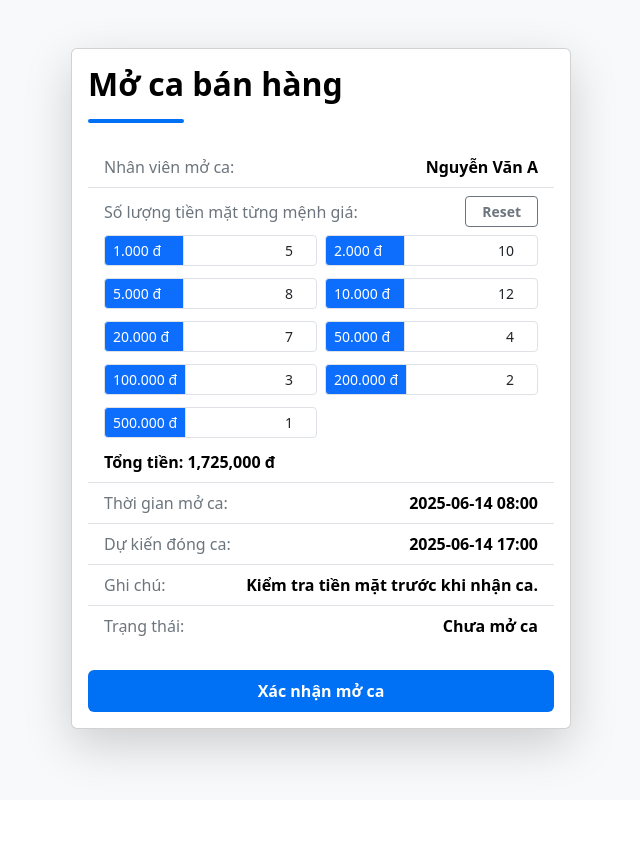
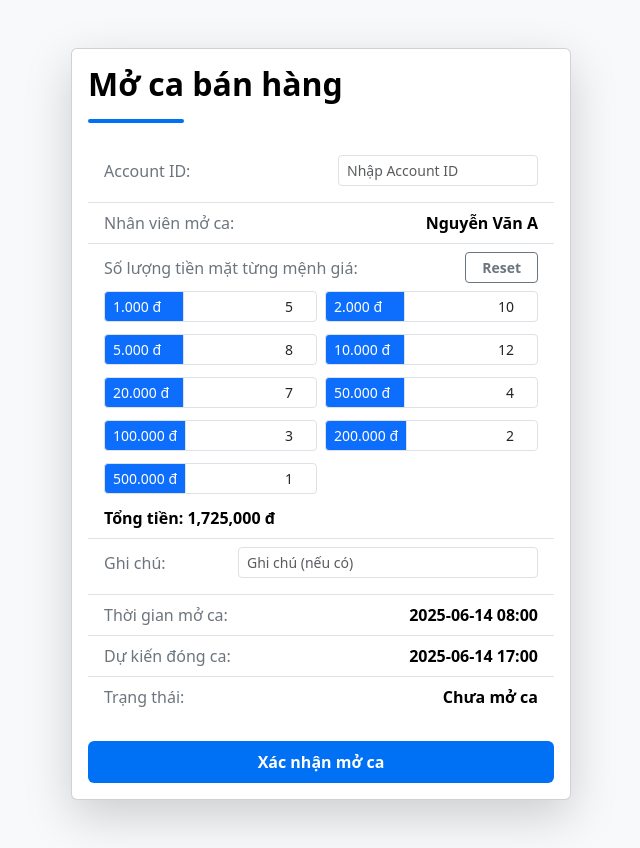
Before and after one commit to quanpdhe170415/SEP490-G82-SP25, a React (Create React App) app in the folder Front-end/: page /openshift in a window 1280 px wide. Shown: the whole page, without its empty margins (319-959 px from the left). Before the commit the page ends 800 px from the top, so only its background shows below. Built offline with nearby package versions, Linux system fonts and the light colour scheme.

Commit message:
Update OpenShift.jsx

```diff
--- a/Front-end/src/components/OpenShift.jsx
+++ b/Front-end/src/components/OpenShift.jsx
@@ -13,6 +13,7 @@ const denominations = [
   { value: 500000, label: "500.000" },
 ];
 
+// Fake data để test FE
 const previousShiftCash = {
   1000: 5,
   2000: 10,
@@ -25,7 +26,6 @@ const previousShiftCash = {
   500000: 1,
 };
 
-// Giả lập dữ liệu ca làm việc
 const shiftData = {
   employeeName: "Nguyễn Văn A",
   receivedCash: 2000000,
@@ -37,21 +37,77 @@ const shiftData = {
 
 export default function OpenShift() {
   const [cashDetail, setCashDetail] = useState({ ...previousShiftCash });
+  const [loading, setLoading] = useState(false);
+  const [message, setMessage] = useState("");
+  const [error, setError] = useState("");
+  const [accountId, setAccountId] = useState("");
+  const [notes, setNotes] = useState("");
 
   const totalCash = Object.entries(cashDetail).reduce(
     (sum, [denom, qty]) => sum + Number(denom) * Number(qty),
     0
   );
 
+  // Chuyển cashDetail object thành mảng denominations đúng định dạng backend yêu cầu
+  const getDenominationsArray = () => {
+    return denominations
+      .map((d) => ({
+        denomination_value: d.value,
+        count: Number(cashDetail[d.value]) || 0,
+      }))
+      .filter((item) => item.count > 0); // chỉ gửi các mệnh giá có số lượng > 0
+  };
+
   const handleChange = (value, input) => {
     let qty = input;
     if (qty === "" || qty === null) qty = 0;
-    if (!/^[0-9]*$/.test(qty)) return; // chỉ cho phép số
+    if (!/^[0-9]*$/.test(qty)) return;
     setCashDetail((prev) => ({ ...prev, [value]: Number(qty) }));
   };
 
   const handleReset = () => {
     setCashDetail({ ...previousShiftCash });
+  };
+
+  const handleOpenShift = async () => {
+    setLoading(true);
+    setMessage("");
+    setError("");
+    try {
+      const denominationsArr = getDenominationsArray();
+      if (!accountId) {
+        setError("Vui lòng nhập Account ID");
+        setLoading(false);
+        return;
+      }
+      if (denominationsArr.length === 0) {
+        setError("Vui lòng nhập số lượng mệnh giá tiền mặt");
+        setLoading(false);
+        return;
+      }
+      const payload = {
+        account_id: accountId,
+        initial_cash_amount: totalCash,
+        notes,
+        denominations: denominationsArr,
+      };
+      const res = await fetch("http://localhost:9999/api/shift/openshift", {
+        method: "POST",
+        headers: {
+          "Content-Type": "application/json",
+        },
+        body: JSON.stringify(payload),
+      });
+      if (!res.ok) {
+        const err = await res.json();
+        throw new Error(err.message || "Mở ca thất bại");
+      }
+      setMessage("Mở ca thành công!");
+    } catch (err) {
+      setError(err.message || "Có lỗi xảy ra khi mở ca");
+    } finally {
+      setLoading(false);
+    }
   };
 
   return (
@@ -61,7 +117,22 @@ export default function OpenShift() {
           <div className="card-body">
             <h2 className="card-title mb-3 fw-bold text-black">Mở ca bán hàng</h2>
             <div className="mb-4" style={{ height: 4, width: 96, background: '#0070f4', borderRadius: 4 }}></div>
+            {message && <div className="alert alert-success">{message}</div>}
+            {error && <div className="alert alert-danger">{error}</div>}
             <ul className="list-group list-group-flush mb-4">
+              <li className="list-group-item bg-white">
+                <div className="mb-2 text-secondary d-flex justify-content-between align-items-center">
+                  <span>Account ID:</span>
+                  <input
+                    type="text"
+                    className="form-control form-control-sm ms-2"
+                    style={{ maxWidth: 200 }}
+                    value={accountId}
+                    onChange={e => setAccountId(e.target.value)}
+                    placeholder="Nhập Account ID"
+                  />
+                </div>
+              </li>
               <li className="list-group-item d-flex justify-content-between align-items-center bg-white">
                 <span className="text-secondary">Nhân viên mở ca:</span>
                 <span className="fw-semibold text-black">{shiftData.employeeName}</span>
@@ -92,6 +163,19 @@ export default function OpenShift() {
                 </div>
                 <div className="mt-2 fw-bold text-black">Tổng tiền: {totalCash.toLocaleString()} đ</div>
               </li>
+              <li className="list-group-item bg-white">
+                <div className="mb-2 text-secondary d-flex justify-content-between align-items-center">
+                  <span>Ghi chú:</span>
+                  <input
+                    type="text"
+                    className="form-control form-control-sm ms-2"
+                    style={{ maxWidth: 300 }}
+                    value={notes}
+                    onChange={e => setNotes(e.target.value)}
+                    placeholder="Ghi chú (nếu có)"
+                  />
+                </div>
+              </li>
               <li className="list-group-item d-flex justify-content-between align-items-center bg-white">
                 <span className="text-secondary">Thời gian mở ca:</span>
                 <span className="fw-semibold text-black">{shiftData.openTime}</span>
@@ -101,17 +185,14 @@ export default function OpenShift() {
                 <span className="fw-semibold text-black">{shiftData.expectedCloseTime}</span>
               </li>
               <li className="list-group-item d-flex justify-content-between align-items-center bg-white">
-                <span className="text-secondary">Ghi chú:</span>
-                <span className="fw-semibold text-black">{shiftData.note}</span>
-              </li>
-              <li className="list-group-item d-flex justify-content-between align-items-center bg-white">
                 <span className="text-secondary">Trạng thái:</span>
                 <span className="fw-semibold text-black">{shiftData.status}</span>
               </li>
             </ul>
             <div className="d-flex gap-2">
-              <button className="btn w-100 text-white fw-bold py-2" style={{ background: '#0070f4' }}>
-                Xác nhận mở ca
+              <button className="btn w-100 text-white fw-bold py-2" style={{ background: '#0070f4' }}
+                onClick={handleOpenShift} disabled={loading}>
+                {loading ? "Đang mở ca..." : "Xác nhận mở ca"}
               </button>
             </div>
           </div>
```
